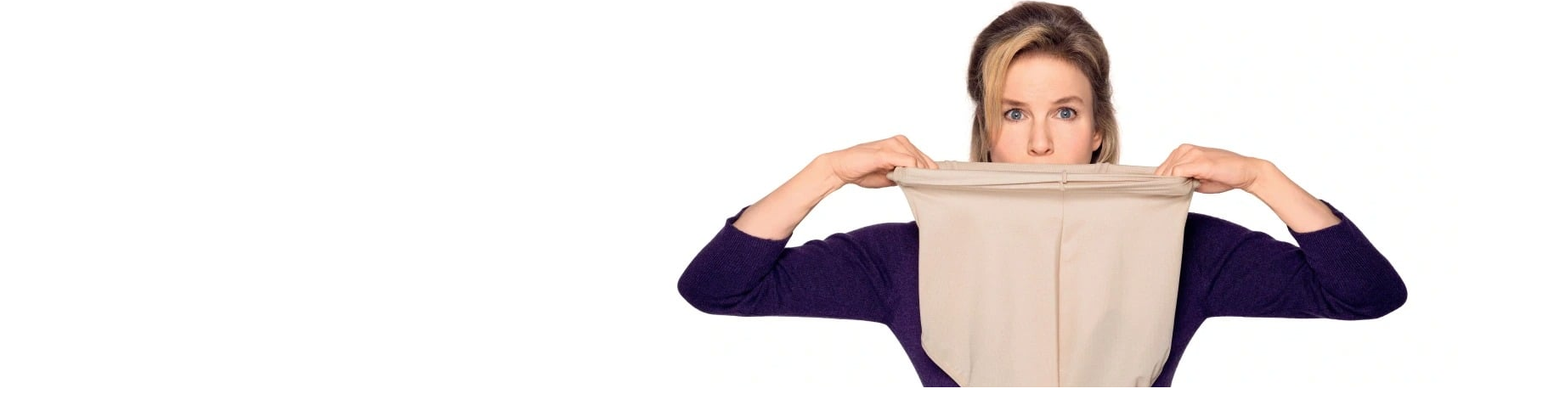
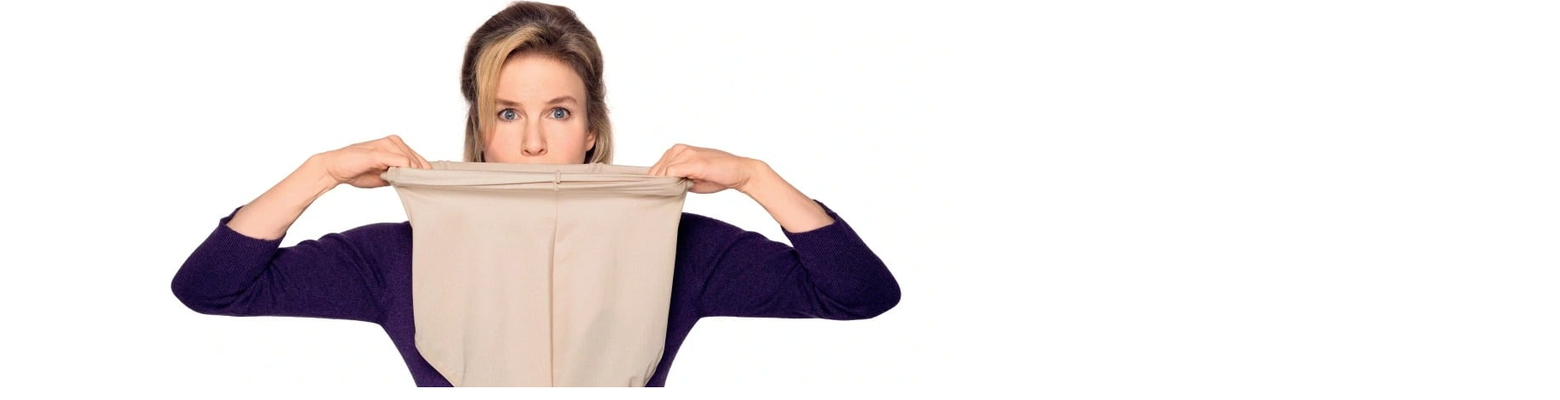
Before and after one commit to WhyItWorksAlex/Sodacoda-test, a plain HTML site: page index.html in a window 1280 px wide. Shown: the part 154-625 px from the top of the page at 85% size, 1836 px wide, since content can reach past the window. Drawn offline with Linux system fonts and the light colour scheme.

Commit message:
Ширина

```diff
--- a/css/style.css
+++ b/css/style.css
@@ -44,7 +44,7 @@ body {
   display: flex;
   flex-direction: column;
   align-items: center;
-  width: 1vh;
+  width: 100%;
   padding: 0;
   position: relative;
 }
```
